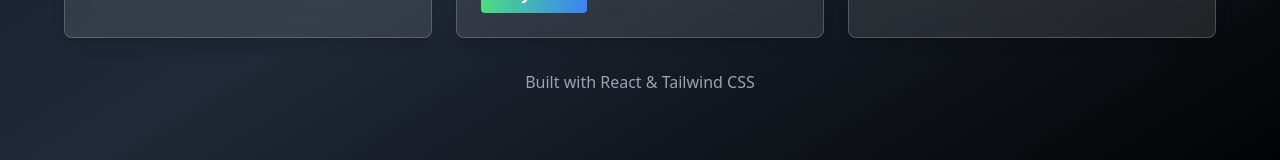
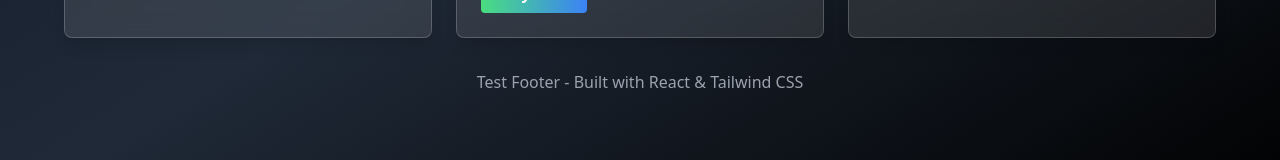
Before and after one commit to mxten777/grok_project_21, a React (Vite) app: page / in a window 1280 px wide. Shown: the part 586-746 px from the top of the page. Built offline with nearby package versions, Linux system fonts and the light colour scheme; the HTML template or start-up script is replaced by a standard one.

Commit message:
Test footer text change

```diff
--- a/src/App.jsx
+++ b/src/App.jsx
@@ -79,7 +79,7 @@ function Menu({ settings, updateSettings }) {
         ))}
       </div>
       <footer className="mt-8 text-gray-400 text-center">
-        Built with React & Tailwind CSS
+        Test Footer - Built with React & Tailwind CSS
       </footer>
       <Settings
         isOpen={settingsOpen}
```
